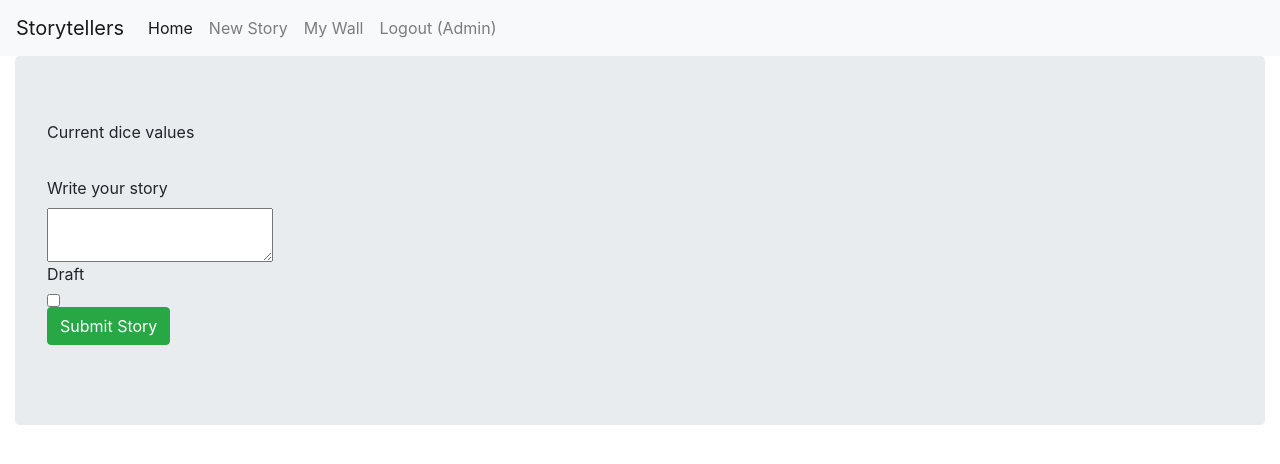
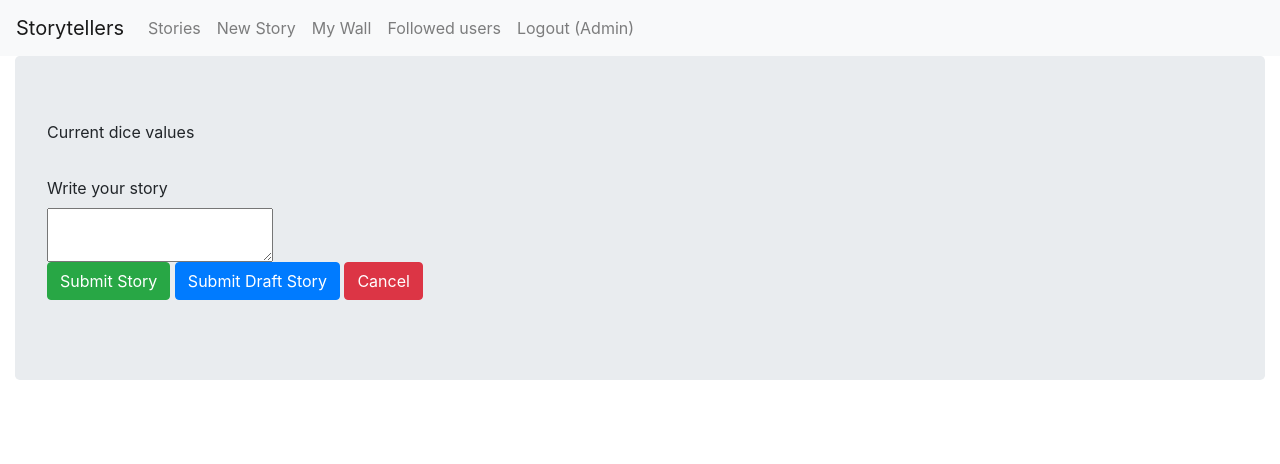
Before and after one commit to laurab1/Dice-with-microservices, a Flask app: template monolith/templates/edit_story.html in a window 1280 px wide. Shown: the top 464 px of the page. Run offline with Flask 2, Linux system fonts and the light colour scheme; the template is opened without the code that fills it: values that come from a table or form of the project are taken from there, others are empty; a user stored in the database is signed in; some libraries are stand-ins or nearby versions.

Commit message:
Reworked new story interface

```diff
--- a/monolith/templates/edit_story.html
+++ b/monolith/templates/edit_story.html
@@ -5,6 +5,11 @@
   <script src="https://code.jquery.com/jquery-3.2.1.slim.min.js"></script>
   <script src="https://cdnjs.cloudflare.com/ajax/libs/popper.js/1.12.3/umd/popper.min.js"></script>
   <script src="https://maxcdn.bootstrapcdn.com/bootstrap/4.0.0-beta.2/js/bootstrap.min.js"></script>
+  <style>
+    #is_draft {
+      display: none;
+    }
+  </style>
 </head>
 
 <body>
@@ -12,36 +17,13 @@
   <!-- ----------------- NAV BAR ------------------ -->
   {% if current_user.is_authenticated %}
 
-  <nav class="navbar navbar-expand-lg navbar-light bg-light">
-    <a class="navbar-brand" href="#">Storytellers</a>
-    <button class="navbar-toggler" type="button" data-toggle="collapse" data-target="#navbarNavDropdown"
-      aria-controls="navbarNavDropdown" aria-expanded="false" aria-label="Toggle navigation">
-      <span class="navbar-toggler-icon"></span>
-    </button>
-    <div class="collapse navbar-collapse" id="navbarNavDropdown">
-      <ul class="navbar-nav">
-        <li class="nav-item active">
-          <a class="nav-link" href="/stories">Home </a>
-        </li>
-        <li class="nav-item">
-          <a class="nav-link" href="/newStory">New Story</a>
-        </li>
-        <li class="nav-item">
-          <a class="nav-link" href="/">My Wall <span class="sr-only">(current)</span></a>
-        </li>
-        <li class="nav-item">
-          <a class="nav-link" href="/logout">Logout ({{ current_user.firstname }})</a>
-        </li>
-
-      </ul>
-    </div>
-  </nav>
+  {% include 'nav.html' %}
 
   <div class="container-fluid">
 
     <div class="jumbotron">
 
-      <form action="/stories/{{story_id}}/edit" method="POST" role="form">
+      <form action="/stories/{{story_id}}/edit" method="POST" role="form" name="storyform">
         {{ form.hidden_tag() }}
 
         <label for="validationTooltip01">Current dice values</label>
@@ -60,18 +42,19 @@
         {{ form['text'].label }}
         <br>
         {{ form['text']() }}
-        <br>
-        {{ form['is_draft'].label }}
-        <br>
+
+        <!-- THIS FIELD IS HIDDEN -->
         {{ form['is_draft']() }}
+        <!-- ==================== -->
 
         {% for e in form['text'].errors %}
         <p class="help-block">{{ e }}</p>
         {% endfor %}
         <br>
 
-        <button type="submit" class="btn btn-success">Submit Story</button>
-
+        <button type="button" id="validate" class="btn btn-success">Submit Story</button>
+        <button type="button" id="draft" class="btn btn-primary">Submit Draft Story</button>
+        <button type="button" id="cancel" class="btn btn-danger">Cancel</button>
       </form>
 
     </div>
@@ -84,6 +67,39 @@
 
   </div>
 
+  <script>
+    let manual_unload = false
+    let storyform = document.querySelector('form')
+
+    document.querySelector('#validate').addEventListener('click', evt => {
+      manual_unload = true
+      storyform.is_draft.checked = false
+      storyform.submit()
+    })
+    document.querySelector('#draft').addEventListener('click', evt => {
+      manual_unload = true
+      storyform.is_draft.checked = true
+      storyform.submit()
+    })
+    document.querySelector('#cancel').addEventListener('click', evt => {
+      manual_unload = true
+      fetch("{{ url_for('stories._deleteStory', storyid=story_id) }}", {method: 'DELETE'})
+        .then(response => {
+          window.location = "{{ url_for('stories._stories') }}"
+        })
+    })
+    window.addEventListener('beforeunload', evt => {
+      console.log('event ' + manual_unload)
+      if (manual_unload) {
+        return false
+      }
+
+      evt.preventDefault()
+      console.log('beforeunload')
+      fetch("{{ url_for('stories._deleteStory', storyid=story_id) }}", {method: 'DELETE'})
+      return true
+    });
+  </script>
 
 </body>
 
--- a/monolith/views/home.py
+++ b/monolith/views/home.py
@@ -17,7 +17,8 @@ def index():
     message = ''
 
     if current_user is not None and hasattr(current_user, 'id'):
-        stories = Story.query.filter_by(author_id=current_user.id) \
+        stories = Story.query.filter_by(author_id=current_user.id,
+                                        deleted=False) \
                              .order_by(Story.date.desc()).all()
 
         # If I have at least one story, I can start collecting statistics
@@ -54,4 +55,5 @@ def index():
         stories = None
         message = 'login needed'
 
-    return render_template('index.html', stories=stories, stats=stats, message=message)
+    return render_template('index.html', stories=stories, stats=stats,
+                           message=message)
--- a/monolith/views/stories.py
+++ b/monolith/views/stories.py
@@ -226,6 +226,8 @@ def _story_edit(storyid):
         abort(401)
     if not story.is_draft:
         abort(403)
+    if story.deleted:
+        abort(404)
 
     form = StoryForm()
     if form.validate_on_submit():
```
Also changed, not shown: monolith/tests/test_stories.py (+15 -1 lines).
